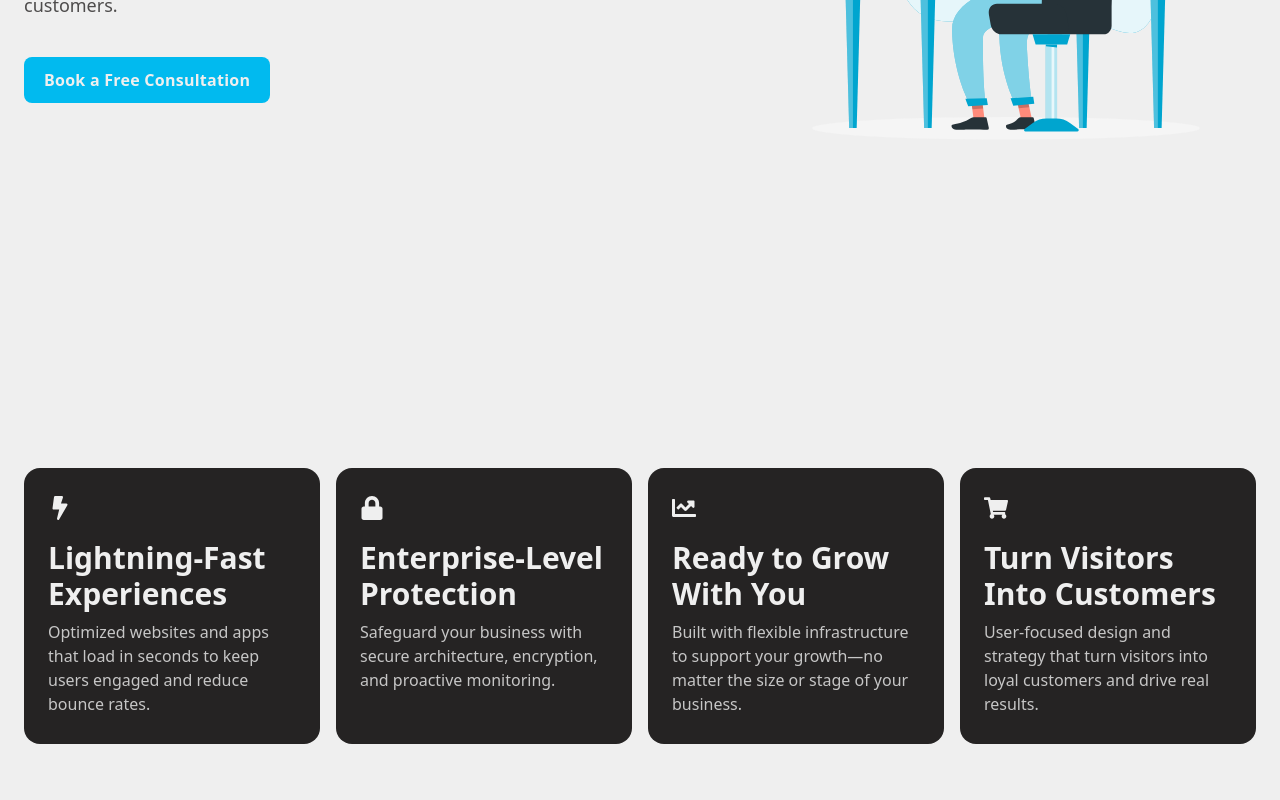
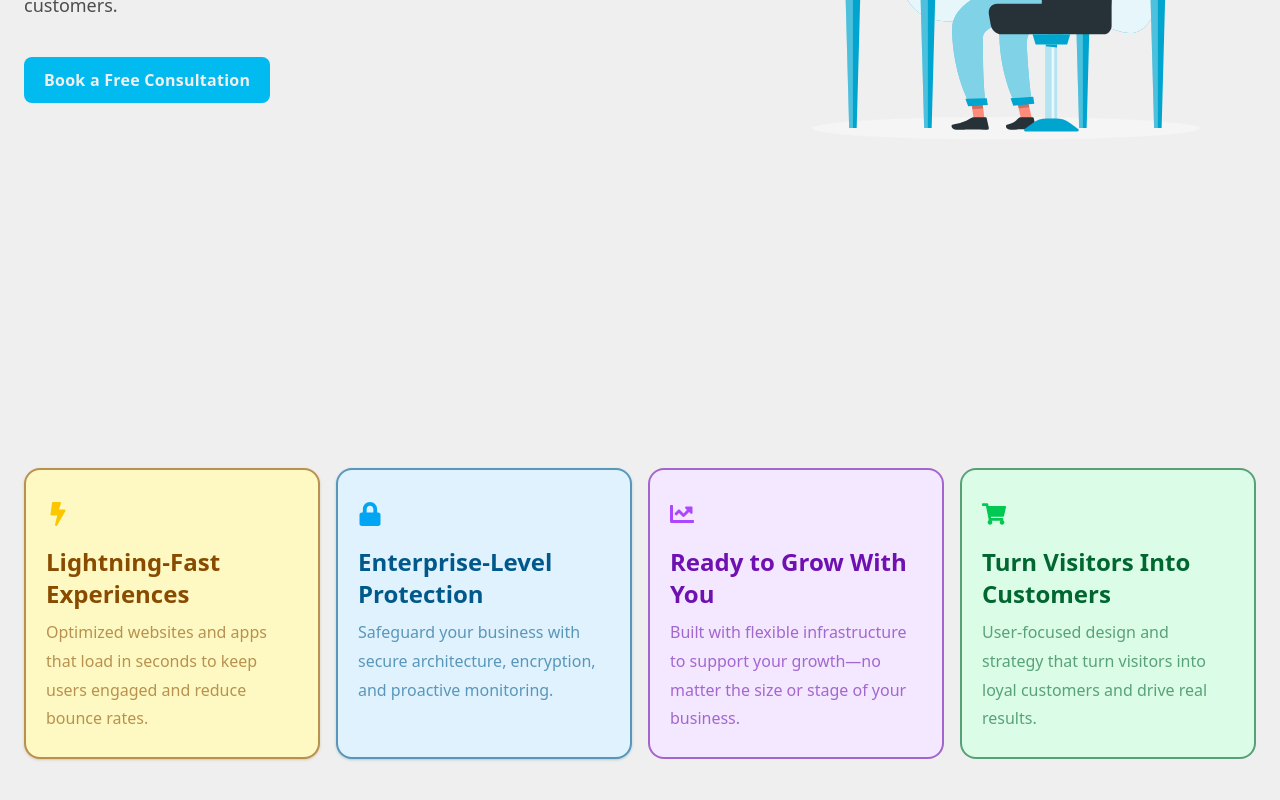
Before and after one commit to flowz0/netflows, a Next.js app: page / in a window 1280 px wide. Shown: the part 416-1216 px from the top of the page. Before the commit the page ends 1160 px from the top, so only its background shows below. Built offline with nearby package versions, Linux system fonts and the light colour scheme.

Commit message:
feat: add iconColor, descTextColor, borderClass props for style customization

```diff
--- a/app/components/pages/home/Feature.tsx
+++ b/app/components/pages/home/Feature.tsx
@@ -5,18 +5,21 @@ interface FeatureProps {
   title: string;
   desc: string;
   className?: string;
+  iconColor?: string;
+  descTextColor?: string;
+  borderClass?: string;
 }
 
-export default function Feature({ Icon, title, desc, className }: FeatureProps) {
+export default function Feature({ Icon, title, desc, className, iconColor, descTextColor, borderClass }: FeatureProps) {
   return (
-    <div className={`${className} bg-[#252323] rounded-2xl w-full py-7 px-6`}>
+    <div className={`${className} ${borderClass} rounded-2xl w-full pt-8 pb-6 px-5`}>
       <div>
-        <Icon className="w-6 h-6 text-[#EFEFEF]" />
+        <Icon className={`w-6 h-6 ${iconColor}`} />
       </div>
-      <h3 className="text-[#EFEFEF] text-2xl font-semibold mt-5 md:text-3xl">
+      <h3 className={`${className} text-xl font-semibold mt-5 md:text-2xl/[2rem]`}>
         {title}
       </h3>
-      <p className="text-[rgba(239,239,239,0.8)] mt-2">
+      <p className={`${descTextColor} leading-[1.8rem] mt-2`}>
         {desc}
       </p>
     </div>
--- a/app/components/pages/home/Features.tsx
+++ b/app/components/pages/home/Features.tsx
@@ -5,26 +5,42 @@ import { FaBolt, FaLock, FaChartLine, FaShoppingCart } from "react-icons/fa";
 export default function Features() {
   return (
     <section>
-      <div className="max-w-7xl px-6 mx-auto grid lg:justify-evenly gap-4 grid-cols-1 md:grid-cols-2 lg:grid-cols-4">
+      <div className="max-w-7xl pb-32 px-6 mx-auto grid lg:justify-evenly gap-4 grid-cols-1 md:grid-cols-2 lg:grid-cols-4">
         <Feature
           title="Lightning-Fast Experiences"
           desc="Optimized websites and apps that load in seconds to keep users engaged and reduce bounce rates."
           Icon={FaBolt}
+          iconColor="text-yellow-400"
+          className="bg-yellow-100 text-yellow-800"
+          descTextColor="text-yellow-800/60"
+          borderClass="border-2 border-yellow-800/60 shadow shadow-yellow-800/20"
         />
         <Feature
           title="Enterprise-Level Protection"
           desc="Safeguard your business with secure architecture, encryption, and proactive monitoring."
           Icon={FaLock}
+          iconColor="text-sky-500"
+          className="bg-sky-100 text-sky-800"
+          descTextColor="text-sky-800/60"
+          borderClass="border-2 border-sky-800/60 shadow shadow-sky-800/20"
         />
         <Feature
           title="Ready to Grow With You"
           desc="Built with flexible infrastructure to support your growth—no matter the size or stage of your business."
           Icon={FaChartLine}
+          iconColor="text-purple-500"
+          className="bg-purple-100 text-purple-800"
+          descTextColor="text-purple-800/60"
+          borderClass="border-2 border-purple-800/60 shadow-purple-800/20"
         />
         <Feature
           title="Turn Visitors Into Customers"
           desc="User-focused design and strategy that turn visitors into loyal customers and drive real results."
           Icon={FaShoppingCart}
+          iconColor="text-green-500"
+          className="bg-green-100 text-green-800"
+          descTextColor="text-green-800/60"
+          borderClass="border-2 border-green-800/60 shadow-purple-800/20"
         />
       </div>
     </section>
```
